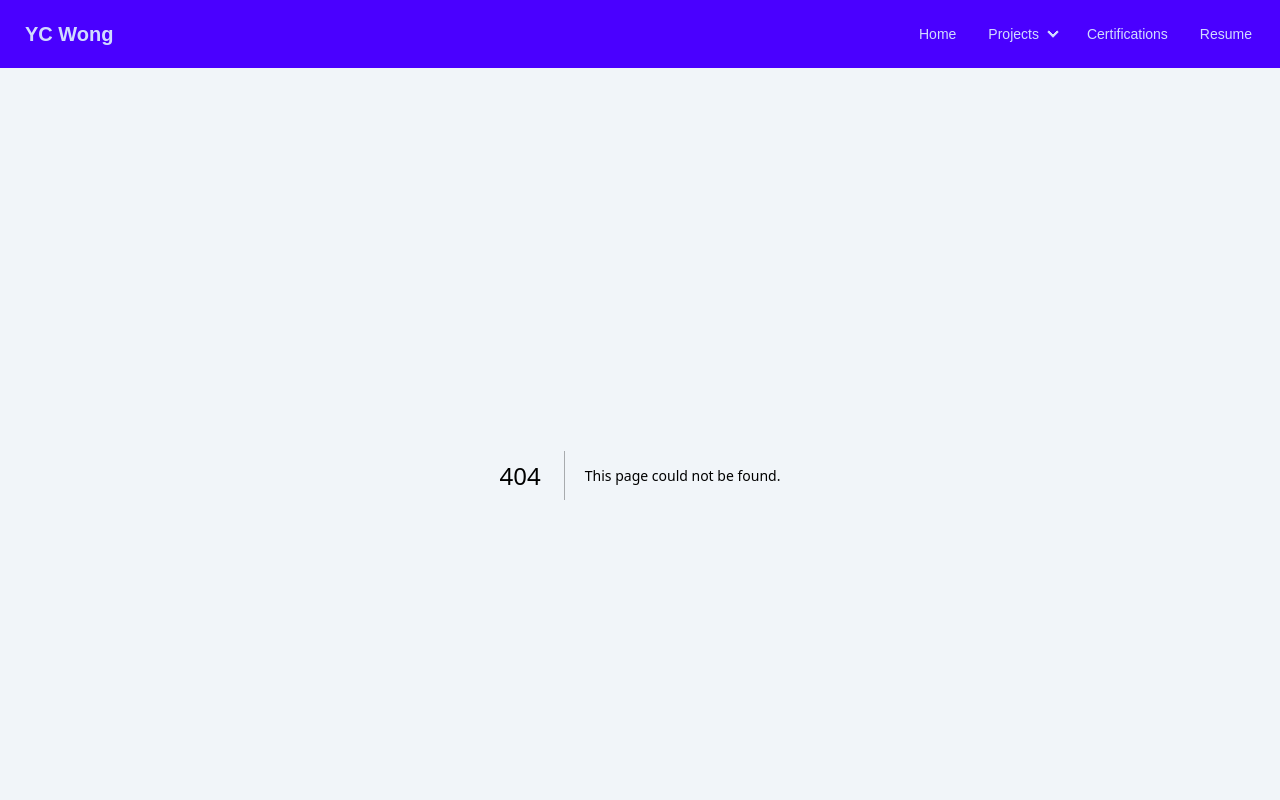
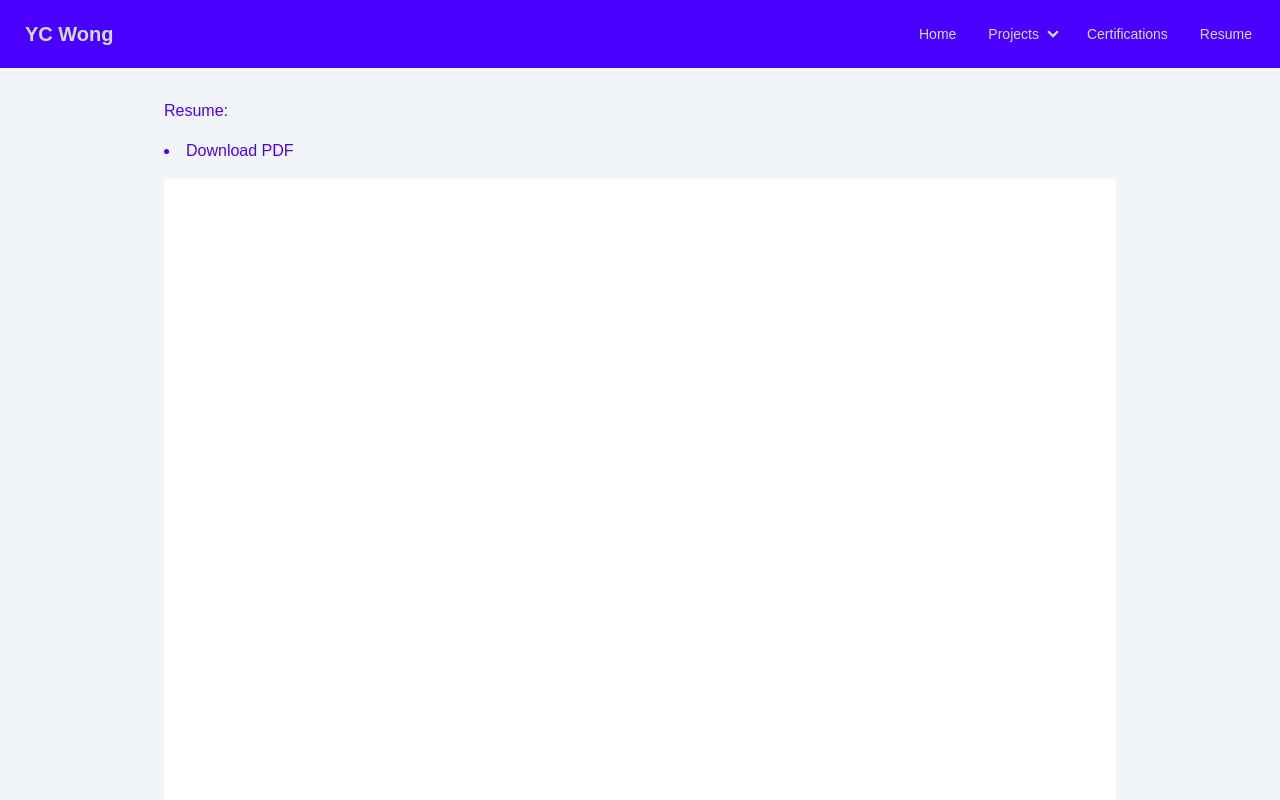
Before and after one commit to WongYC-66/website, a Next.js app: page /website/resume in a window 1280 px wide. Before the commit this address had no page. Shown: the top 800 px of the page. Built offline with nearby package versions, Linux system fonts and the light colour scheme.

Commit message:
fea: Resume Page routing, add iframe render, 2025-08 resume

```diff
--- /dev/null
+++ b/app/resume/page.js
@@ -0,0 +1,51 @@
+'use client'
+
+import { useState, useEffect } from "react";
+
+export default function ResumePage() {
+  const [latestResumeURL, setLatestResumeURL] = useState("")
+
+  useEffect(() => {
+    // window.location can only run in browser,
+    // placed at useEffect, else next.js SSR error
+    const origin = window.location.origin
+    setLatestResumeURL(generateResumeURL(origin))
+  }, [])
+
+  return (
+    <main className="container lg:max-w-[1000px] p-6 text-primary min-h-screen flex flex-col gap-4">
+      <h2>Resume: </h2>
+
+      <li>
+        <a href={latestResumeURL} download>Download PDF</a>
+      </li>
+
+      <PDFViewer url={latestResumeURL} />
+    </main>
+  );
+}
+
+const generateResumeURL = (origin) => {
+
+  // Keep adding here, do not remove historical
+  const ALL_MY_RESUME_LINKS = {
+    "2025-07": `/website/resume/Yeng_Chien_Wong_2025_07.pdf`,
+    "2025-08": `/website/resume/Yeng_Chien_Wong_2025_08.pdf`,
+    // ...
+  }
+
+  // Edit here to represent the latest default
+  const latest_key = "2025-08"
+
+  return origin + ALL_MY_RESUME_LINKS[latest_key]
+}
+
+function PDFViewer(props) {
+  return (
+    <iframe
+      className="pdf"
+      src={props.url}
+      style={{ aspectRatio: "16/9", width: "100%", minHeight: "800px" }}>
+    </iframe>
+  )
+}
--- a/app/ui/navbar.jsx
+++ b/app/ui/navbar.jsx
@@ -41,7 +41,7 @@ export default function NavBar() {
 
                     <li>
                         {/* Resume Link*/}
-                        <Link href='https://raw.githubusercontent.com/WongYC-66/website/main/public/resume/Yeng_Chien_Wong_2025_07.pdf'>Resume</Link>
+                        <Link href='/resume'>Resume</Link>
                     </li>
 
                 </ul>
```
Also changed, not shown: 1 other file (tests, documents, lock files or other folders).
